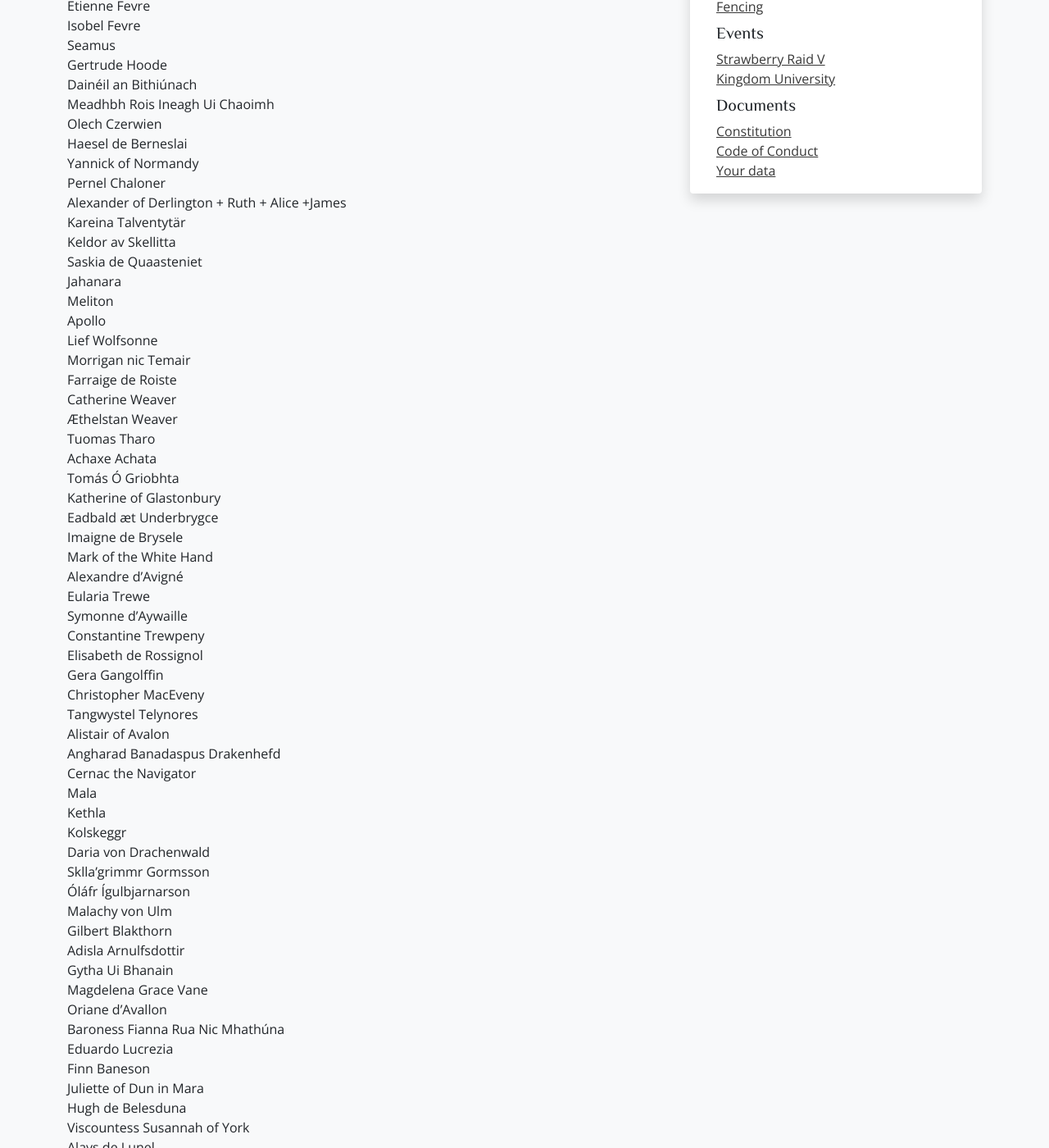
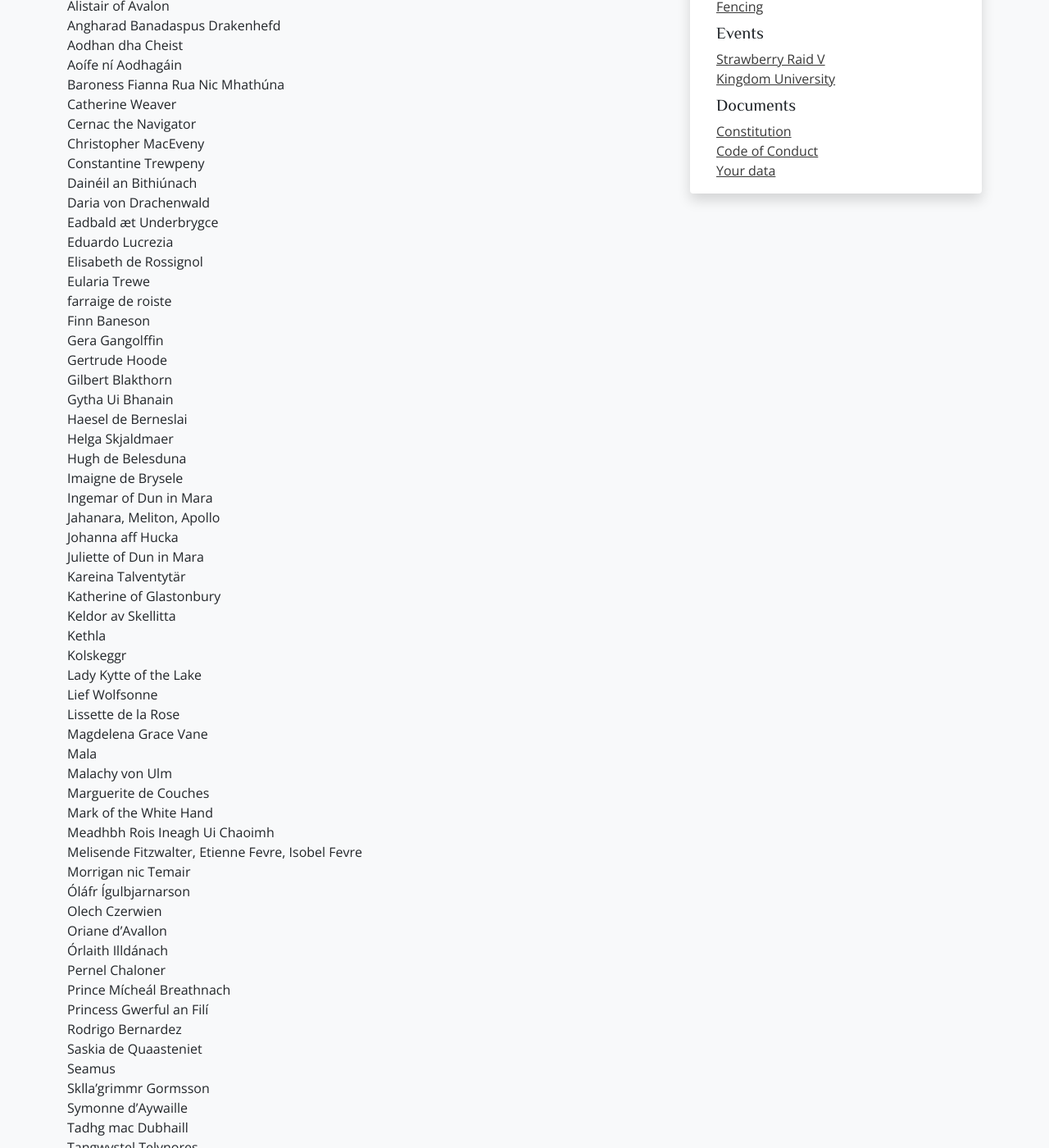
Before and after one commit to drachenwald/dun-in-mara, a Jekyll site: the page built from events/2026/strawberry-raid-v/attending.md, in a window 1280 px wide and 1400 px high, scrolled down 557 px. Shown: the whole window at 82% size. Built offline with Jekyll 4.4.1, drawn with Linux system fonts in a browser that asks for light colours; comment, search, counter and statistics services are not loaded; some of the changed text lies outside the part shown.

Commit message:
updated attending list SR

```diff
--- a/events/2026/strawberry-raid-v/attending.md
+++ b/events/2026/strawberry-raid-v/attending.md
@@ -9,72 +9,79 @@ excerpt: "27 May-1 June 2026. Sigginstown Castle, Co. Wexford, Ireland."
 
 (Please note that if you didn't provide an SCA name, you won't be listed here - we're not putting people's modern names on the site!)
 
-Órlaith Illdánach
-Lady Kytte of the Lake
-Melisende Fitzwalter
-Ingemar of Dun in Mara
-Tadhg mac Dubhaill
-Marguerite de Couches
-Vicomte Etienne The Younger
-Etienne Fevre
-Isobel Fevre
-Seamus
-Gertrude Hoode
-Dainéil an Bithiúnach
-Meadhbh Rois Ineagh Ui Chaoimh
-Olech Czerwien
-Haesel de Berneslai
-Yannick of Normandy
-Pernel Chaloner
+Achaxe Achata
+Adisla Arnulfsdottir
+Æthelstan Weaver
+Alays de Lunel
 Alexander of Derlington + Ruth + Alice +James
-Kareina Talventytär
-Keldor av Skellitta
-Saskia de Quaasteniet
-Jahanara
-Meliton
-Apollo
-Lief Wolfsonne
-Morrigan nic Temair
-Farraige de Roiste
-Catherine Weaver
-Æthelstan Weaver
-Tuomas Tharo
-Achaxe Achata
-Tomás Ó Griobhta
-Katherine of Glastonbury
-Eadbald æt Underbrygce
-Imaigne de Brysele
-Mark of the White Hand
 Alexandre d'Avigné
-Eularia Trewe
-Symonne d'Aywaille
-Constantine Trewpeny
-Elisabeth de Rossignol
-Gera Gangolffin
-Christopher MacEveny
-Tangwystel Telynores
+Alice de la Wode
 Alistair of Avalon
 Angharad Banadaspus Drakenhefd
+Aodhan dha Cheist
+Aoífe ní Aodhagáin
+Baroness Fianna Rua Nic Mhathúna
+Catherine Weaver
 Cernac the Navigator
-Mala
+Christopher MacEveny
+Constantine Trewpeny
+Dainéil an Bithiúnach
+Daria von Drachenwald
+Eadbald æt Underbrygce
+Eduardo Lucrezia
+Elisabeth de Rossignol
+Eularia Trewe
+farraige de roiste
+Finn Baneson
+Gera Gangolffin
+Gertrude Hoode
+Gilbert Blakthorn
+Gytha Ui Bhanain
+Haesel de Berneslai
+Helga Skjaldmaer
+Hugh de Belesduna
+Imaigne de Brysele
+Ingemar of Dun in Mara
+Jahanara, Meliton, Apollo
+Johanna aff Hucka
+Juliette of Dun in Mara
+Kareina Talventytär
+Katherine of Glastonbury
+Keldor av Skellitta
 Kethla
 Kolskeggr
-Daria von Drachenwald
+Lady Kytte of the Lake
+Lief Wolfsonne
+Lissette de la Rose
+Magdelena Grace Vane
+Mala
+Malachy von Ulm
+Marguerite de Couches
+Mark of the White Hand
+Meadhbh Rois Ineagh Ui Chaoimh
+Melisende Fitzwalter, Etienne Fevre, Isobel Fevre
+Morrigan nic Temair
+Óláfr Ígulbjarnarson
+Olech Czerwien
+Oriane d'Avallon
+Órlaith Illdánach
+Pernel Chaloner
+Prince Mícheál Breathnach
+Princess Gwerful an Filí
+Rodrigo Bernardez
+Saskia de Quaasteniet
+Seamus
 Sklla'grimmr Gormsson
-Óláfr Ígulbjarnarson
-Malachy von Ulm
-Gilbert Blakthorn
-Adisla Arnulfsdottir
-Gytha Ui Bhanain
-Magdelena Grace Vane
-Oriane d'Avallon
-Baroness Fianna Rua Nic Mhathúna
-Eduardo Lucrezia
-Finn Baneson
-Juliette of Dun in Mara
-Hugh de Belesduna
+Symonne d'Aywaille
+Tadhg mac Dubhaill
+Tangwystel Telynores
+Teresa of Dun In Mara
+Thorgrimr Kuggi
+Tomás Ó Griobhta
+Tuomas Tharo
+Vicomte Etienne The Younger
 Viscountess Susannah of York
-Alays de Lunel
+Yannick of Normandy
 
 
 <a href="/events/2026/strawberry-raid-v/">Back to Event Page</a>
```
